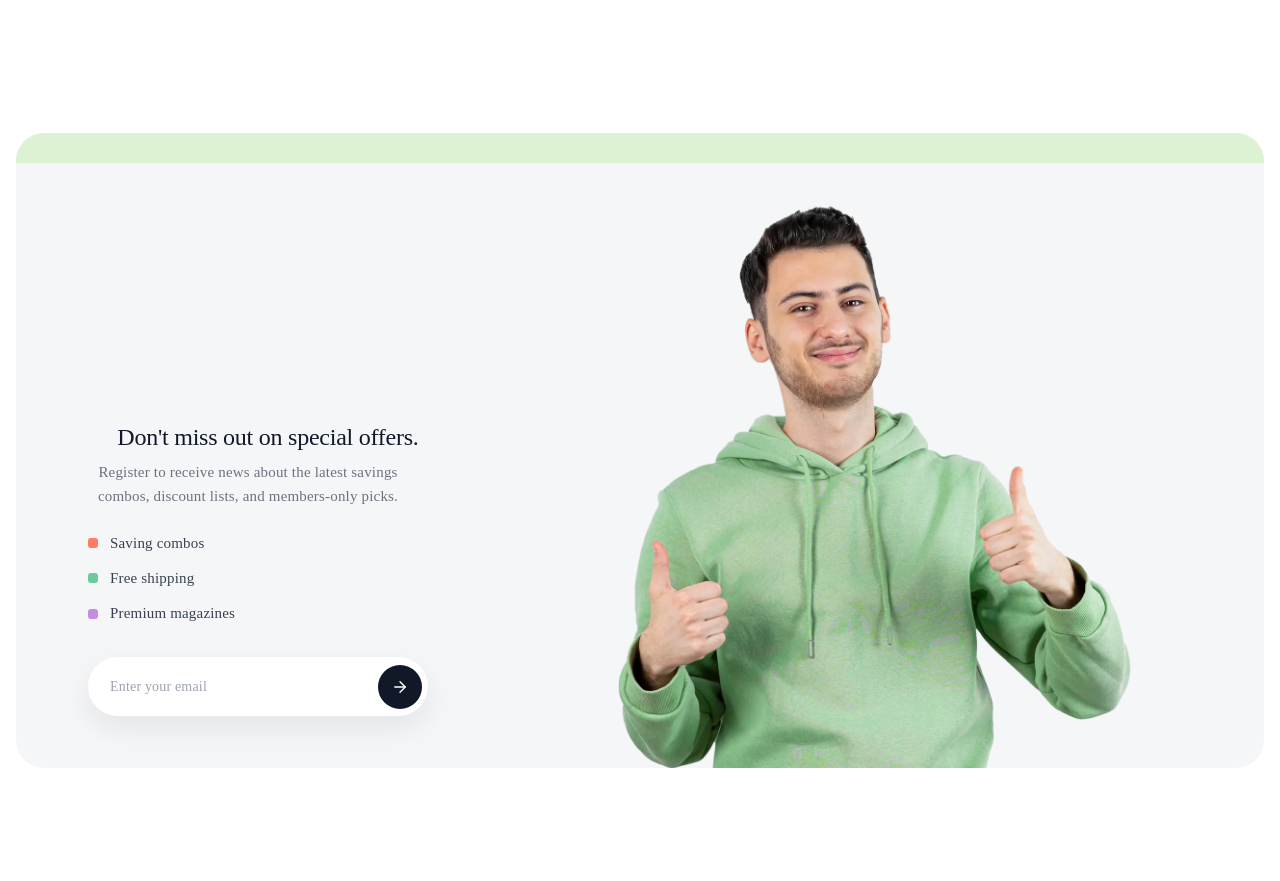
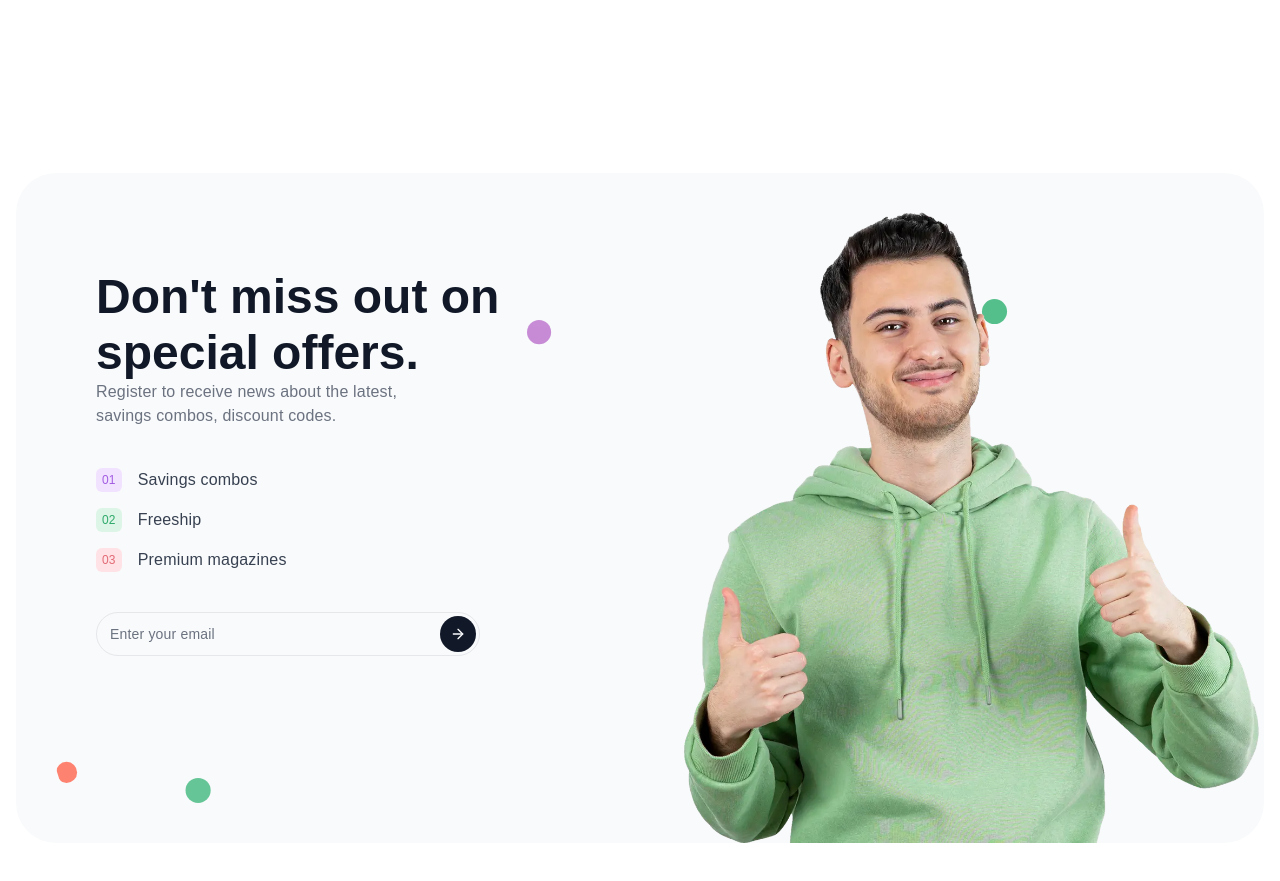
Before and after one commit to sagaralmad0202/eco, a React (Vite) app in the folder eccommerce/: page / in a window 1280 px wide. Shown: the part 1960-2841 px from the top of the page. Built offline with nearby package versions, Linux system fonts and the light colour scheme.

Commit message:
sectionSpecialoffer section is done

```diff
--- a/eccommerce/src/components/SectionSpecialOffer.jsx
+++ b/eccommerce/src/components/SectionSpecialOffer.jsx
@@ -1,92 +1,153 @@
+import backgroundLineSvg from "../assets/BackgroundLine.svg";
 import promo3Image from "../assets/promo3.webp";
 
 const OFFER_POINTS = [
-  { label: "Saving combos", color: "#FF7B61" },
-  { label: "Free shipping", color: "#6BCB9B" },
-  { label: "Premium magazines", color: "#C78BE0" },
+  { id: "01", label: "Savings combos", color: "#A35DE2", background: "#F1E2FF" },
+  { id: "02", label: "Freeship", color: "#2FA96B", background: "#DDF5E7" },
+  { id: "03", label: "Premium magazines", color: "#E26B76", background: "#FFE2E6" },
 ];
+
+const fontBase = 'Poppins, "Poppins Fallback", sans-serif';
 
 export default function SectionSpecialOffer() {
   return (
     <section
-      className="relative overflow-hidden rounded-[28px] bg-[#F5F6F8] dark:bg-neutral-900"
+      className="xl:pt-10 2xl:pt-24"
       style={{ maxWidth: "1456.8px", width: "100%", margin: "0 auto" }}
     >
-      <div className="absolute inset-x-0 top-0 h-[30px] bg-[#DDF2D2]" />
+      <div className="relative flex flex-col rounded-2xl bg-[#F9FAFB] p-4 pb-0 sm:rounded-[40px] sm:p-5 sm:pb-0 lg:flex-row lg:p-14 xl:min-h-[670px] xl:px-20 xl:py-24 2xl:py-32">
+        {/* Background decoration */}
+        <div className="pointer-events-none absolute inset-0 xl:inset-10 overflow-hidden rounded-[inherit]">
+          <img
+            src={backgroundLineSvg}
+            alt=""
+            aria-hidden="true"
+            className="absolute inset-0 h-full w-full object-contain object-bottom dark:opacity-5"
+          />
+        </div>
 
-      <div className="relative grid min-h-[520px] gap-10 px-[24px] pt-[54px] pb-[24px] sm:px-[32px] lg:grid-cols-[minmax(0,430px)_minmax(0,1fr)] lg:items-end lg:px-[56px] lg:pt-[64px] lg:pb-0 xl:px-[72px]">
-        <div className="max-w-[420px] pb-4 lg:pb-[52px]">
+        {/* Text content */}
+        <div className="relative z-10 max-w-lg text-left lg:w-1/2">
           <h2
-            className="max-w-[360px] text-[34px] font-semibold leading-[1.08] text-neutral-900 dark:text-white sm:text-[44px] lg:text-[48px]"
-            style={{ fontFamily: 'Poppins, "Poppins Fallback"' }}
+            className="text-4xl leading-[1.15] font-semibold text-[#111827] md:text-5xl"
+            style={{
+              fontFamily: fontBase,
+              margin: 0,
+              letterSpacing: "normal",
+            }}
           >
-            Don&apos;t miss out on special offers.
+            Don&apos;t miss out on
+            <br />
+            special offers.
           </h2>
 
           <p
-            className="mt-4 max-w-[320px] text-[15px] leading-6 text-neutral-500 dark:text-neutral-300"
-            style={{ fontFamily: 'Poppins, "Poppins Fallback"' }}
+            className="mt-7"
+            style={{
+              fontFamily: fontBase,
+              fontSize: "16px",
+              fontWeight: 400,
+              lineHeight: "24px",
+              color: "#6B7280",
+            }}
           >
-            Register to receive news about the latest savings combos, discount lists,
-            and members-only picks.
+            Register to receive news about the latest,
+            <br />
+            savings combos, discount codes.
           </p>
 
-          <div className="mt-6 space-y-3">
+          <ul className="mt-10 flex flex-col gap-y-4">
             {OFFER_POINTS.map((item) => (
-              <div key={item.label} className="flex items-center gap-3">
+              <li key={item.label} className="flex items-center gap-x-4">
                 <span
-                  className="inline-block h-[10px] w-[10px] rounded-[3px]"
-                  style={{ backgroundColor: item.color }}
-                />
+                  style={{
+                    fontFamily: fontBase,
+                    fontSize: "12px",
+                    fontWeight: 500,
+                    lineHeight: "20px",
+                    color: item.color,
+                    backgroundColor: item.background,
+                    display: "inline-flex",
+                    alignItems: "center",
+                    justifyContent: "center",
+                    borderRadius: "6px",
+                    padding: "2px 6px",
+                  }}
+                >
+                  {item.id}
+                </span>
                 <span
-                  className="text-[15px] text-neutral-700 dark:text-neutral-200"
-                  style={{ fontFamily: 'Poppins, "Poppins Fallback"' }}
+                  style={{
+                    fontFamily: fontBase,
+                    fontSize: "16px",
+                    fontWeight: 500,
+                    lineHeight: "24px",
+                    color: "#374151",
+                  }}
                 >
                   {item.label}
                 </span>
-              </div>
+              </li>
             ))}
-          </div>
+          </ul>
 
-          <form className="mt-8 max-w-[340px]" onSubmit={(e) => e.preventDefault()}>
+          <form
+            className="relative mt-10 max-w-sm"
+            onSubmit={(e) => e.preventDefault()}
+          >
             <label className="sr-only" htmlFor="special-offer-email">
               Email address
             </label>
-            <div className="flex items-center rounded-full bg-white p-1.5 shadow-[0_12px_30px_rgba(15,23,42,0.08)] dark:bg-neutral-800">
             <input
               id="special-offer-email"
               type="email"
               placeholder="Enter your email"
-                className="min-w-0 flex-1 border-none bg-transparent px-4 py-3 text-[14px] text-neutral-900 outline-none placeholder:text-neutral-400 dark:text-white dark:placeholder:text-neutral-500"
-                style={{ fontFamily: 'Poppins, "Poppins Fallback"' }}
+              className="w-full rounded-full border border-neutral-200 outline-none transition placeholder:text-neutral-500 focus:border-blue-500 focus:ring-2 focus:ring-blue-500"
+              style={{
+                fontFamily: fontBase,
+                fontSize: "14px",
+                fontWeight: 400,
+                lineHeight: "24px",
+                color: "#09090B",
+                padding: "9px 13px",
+                paddingRight: "48px",
+                backgroundColor: "transparent",
+              }}
             />
+
             <button
               type="submit"
-                className="flex h-[44px] w-[44px] shrink-0 items-center justify-center rounded-full bg-neutral-900 text-white transition-colors hover:bg-neutral-800 dark:bg-white dark:text-neutral-900"
+              className="absolute top-1/2 flex -translate-y-1/2 items-center justify-center rounded-full bg-neutral-900 text-neutral-50 transition-colors hover:bg-neutral-800"
+              style={{
+                width: "36px",
+                height: "36px",
+                right: "4px",
+                padding: 0,
+              }}
               aria-label="Submit email"
             >
               <svg
                 xmlns="http://www.w3.org/2000/svg"
-                  width="18"
-                  height="18"
+                width="16"
+                height="16"
                 viewBox="0 0 24 24"
                 fill="none"
                 stroke="currentColor"
-                  strokeWidth="1.8"
+                strokeWidth="2"
               >
                 <path d="M5 12H19" strokeLinecap="round" strokeLinejoin="round" />
                 <path d="M12 5L19 12L12 19" strokeLinecap="round" strokeLinejoin="round" />
               </svg>
             </button>
-            </div>
           </form>
         </div>
 
-        <div className="relative flex items-end justify-center lg:justify-end">
+        {/* Promo image */}
+        <div className="relative mt-10 block lg:absolute lg:bottom-0 lg:right-0 lg:mt-0 lg:max-w-[calc(50%-40px)]">
           <img
             src={promo3Image}
             alt="Special offers illustration"
-            className="w-full max-w-[520px] object-contain"
+            className="pointer-events-none relative z-10 mx-auto h-auto w-full max-w-[280px] select-none object-contain sm:max-w-sm lg:mx-0 lg:max-w-none"
           />
         </div>
       </div>
--- a/eccommerce/src/index.css
+++ b/eccommerce/src/index.css
@@ -81,6 +81,7 @@ body {
   box-sizing: border-box;
 }
 
+@layer base {
   h1,
   h2 {
     font-family: var(--heading);
@@ -104,6 +105,7 @@ h2 {
     margin: 0 0 8px;
     @media (max-width: 1024px) {
       font-size: 20px;
+    }
   }
 }
 p {
```
Also changed, not shown: eccommerce/src/assets/sectioooooooooon.JPG (added), 1 other file (tests, documents, lock files or other folders). Lines whose indentation alone changed are shown as unchanged.
